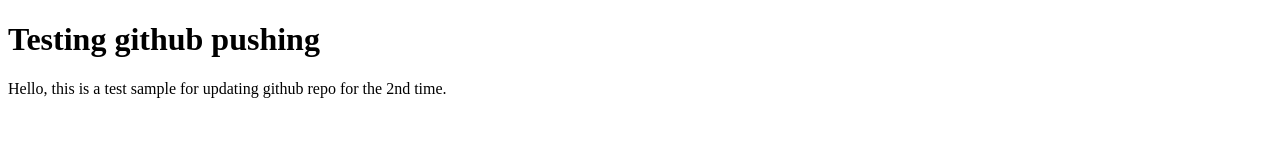
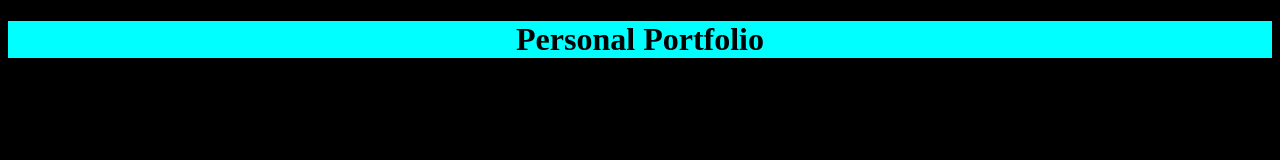
Before and after one commit to shoieb-alam/first-repo, a plain HTML site: page index.html in a window 1280 px wide. Drawn offline with Linux system fonts and the light colour scheme.

Commit message:
Personal

```diff
--- a/index.html
+++ b/index.html
@@ -4,10 +4,11 @@
     <meta charset="UTF-8">
     <meta http-equiv="X-UA-Compatible" content="IE=edge">
     <meta name="viewport" content="width=device-width, initial-scale=1.0">
-    <title>My first github repo</title>
+    <title>Shoieb's Portfolio</title>
+    <link rel="stylesheet" href="style.css">
 </head>
 <body>
-    <h1>Testing github pushing</h1>
-    <p>Hello, this is a test sample for updating github repo for the 2nd time.</p>
+    <h1>Personal Portfolio</h1>
+    <p>Hello everyone, It's me!!! I'm Shoieb Alam</p>
 </body>
 </html>
--- a/style.css
+++ b/style.css
@@ -3,5 +3,8 @@ h1{
     text-align: center;
 }
 p{
-    text-decoration: black;
+    text-decoration: rgb(240, 233, 233);
 }
+body{
+    background-color: black;
+}
```
